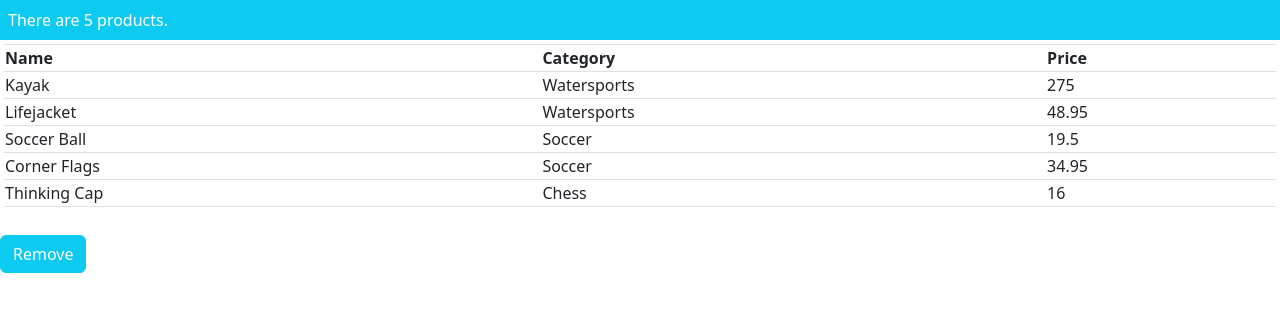
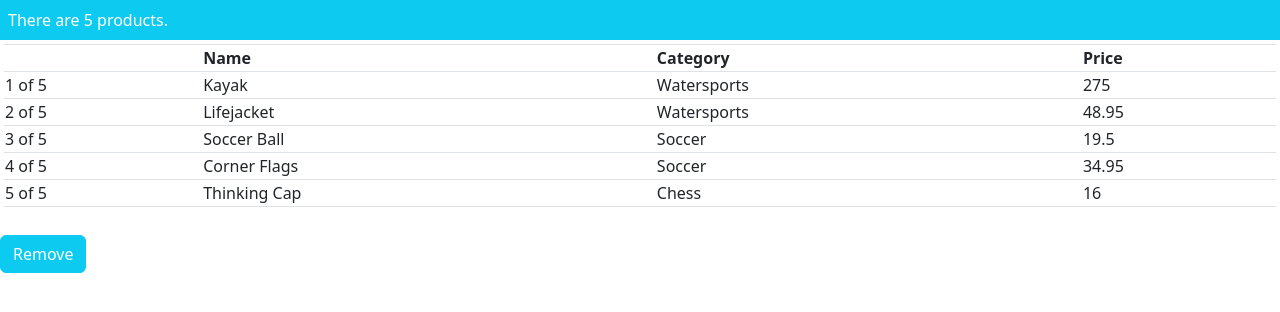
Before and after one commit to kirtnoel/Angular16Project, an Angular app: page / in a window 1280 px wide. Shown: the top 312 px of the page. Built offline with nearby package versions, Linux system fonts and the light colour scheme.

Commit message:
listing 12.7

```diff
--- a/src/app/template.html
+++ b/src/app/template.html
@@ -1,11 +1,14 @@
 <div class="text-white">
     <div class="bg-info p-2">
-      There are {{ count() }} products.
+        There are {{count()}} products.
     </div>
+
     <div class="p-1">
         <table class="table table-sm table-bordered text-dark">
-            <tr><th>Name</th><th>Category</th><th>Price</th></tr>
-            <tr *ngFor="let item of products()">
+            <tr><th></th><th>Name</th><th>Category</th><th>Price</th></tr>
+            <tr *ngFor="let item of products();
+                    let i = index; let c = count">
+                <td>{{ i + 1 }} of {{ c }}</td>
                 <td>{{item.name}}</td>
                 <td>{{item.category}}</td>
                 <td>{{item.price}}</td>
```
